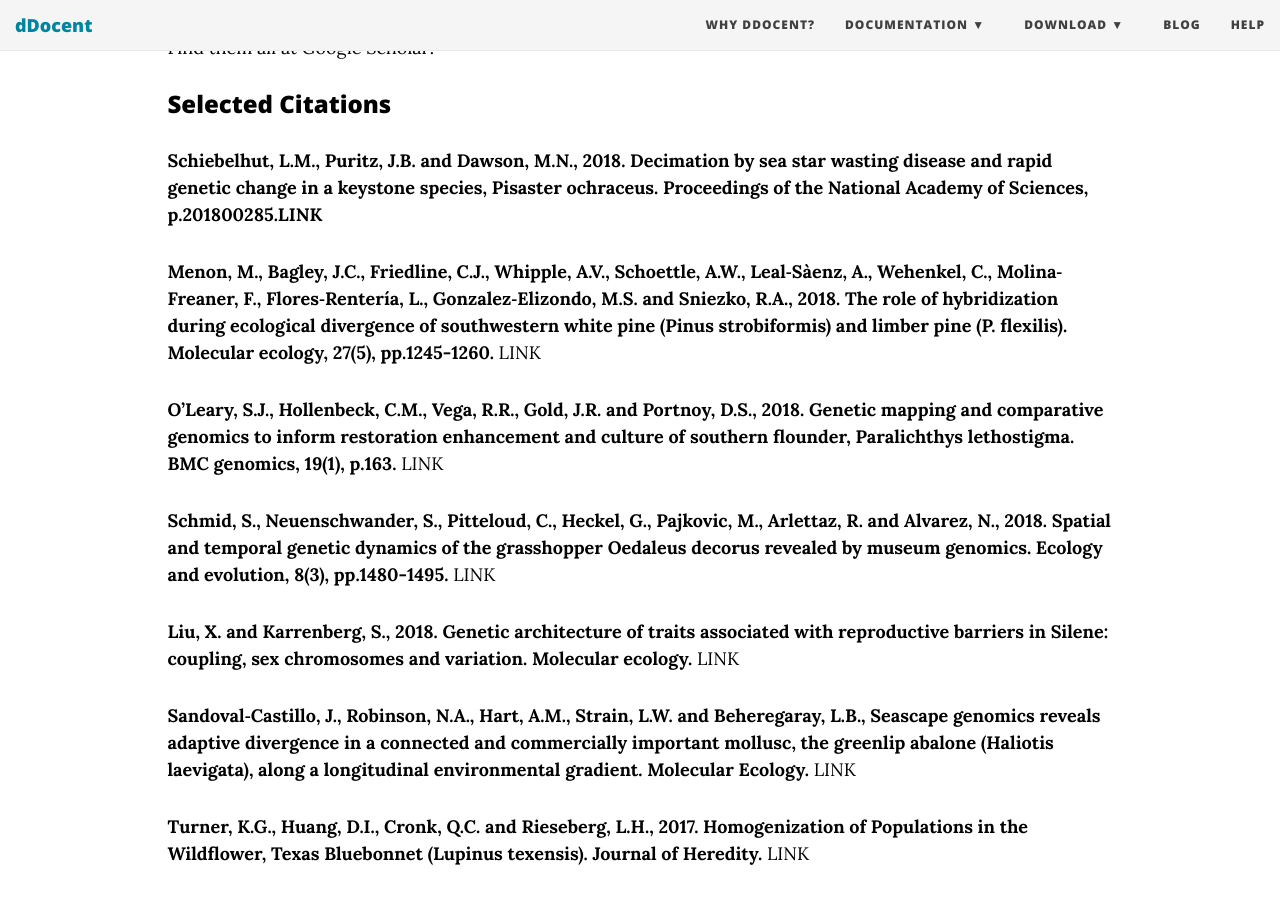
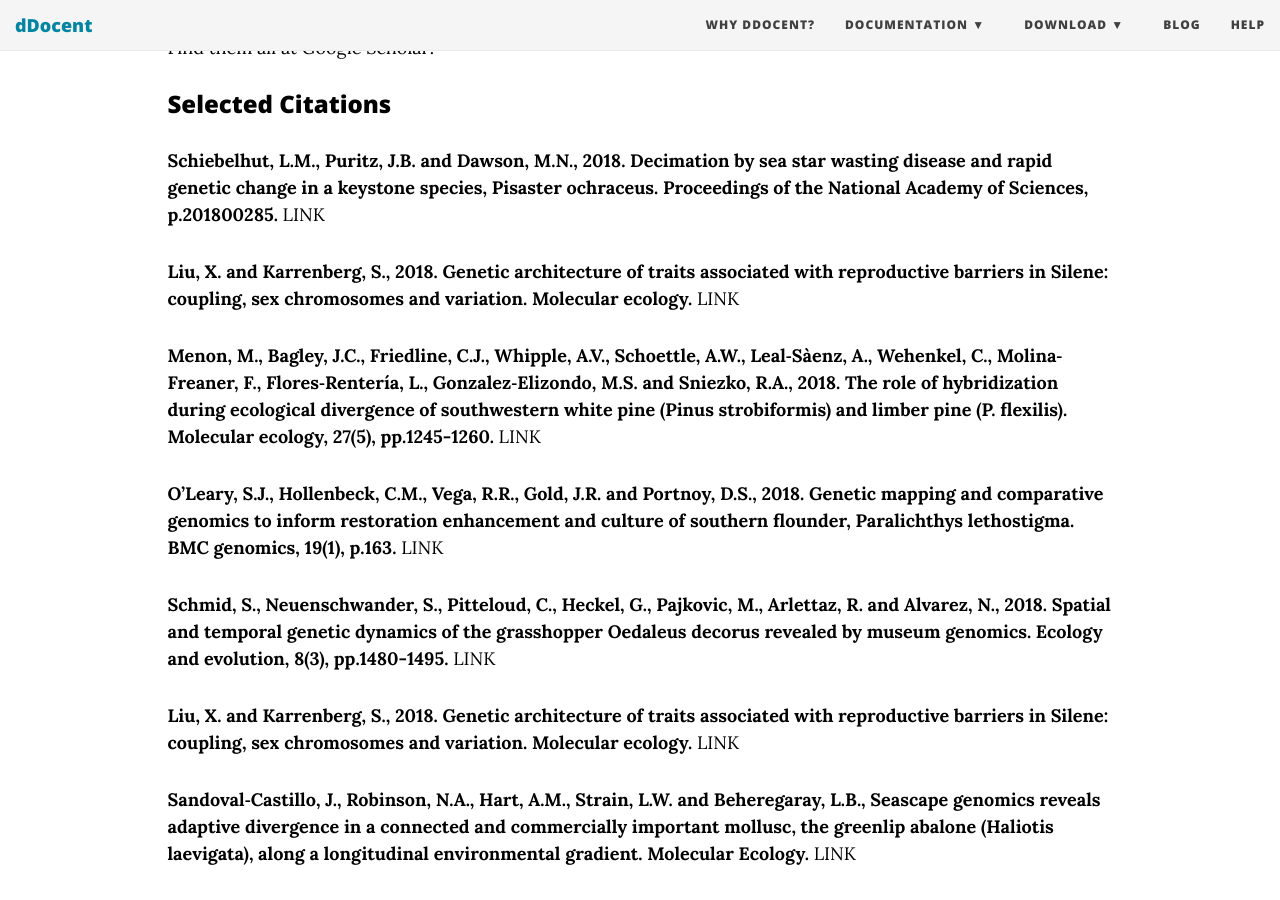
Before and after one commit to jpuritz/dDocent, a Jekyll site: the page built from using.md, in a window 1280 px wide and 900 px high, scrolled down 410 px. Built offline with Jekyll 4.4.1, drawn with Linux system fonts in a browser that asks for light colours; nearby versions of some CDN libraries.

Commit message:
Update using.md

```diff
--- a/using.md
+++ b/using.md
@@ -10,7 +10,9 @@ Find them all at [Google Scholar](https://scholar.google.com/scholar?cites=14803
 
 ### Selected Citations
 
-**Schiebelhut, L.M., Puritz, J.B. and Dawson, M.N., 2018. Decimation by sea star wasting disease and rapid genetic change in a keystone species, Pisaster ochraceus. Proceedings of the National Academy of Sciences, p.201800285.[LINK](../../PNAS.pdf)**
+**Schiebelhut, L.M., Puritz, J.B. and Dawson, M.N., 2018. Decimation by sea star wasting disease and rapid genetic change in a keystone species, Pisaster ochraceus. Proceedings of the National Academy of Sciences, p.201800285.** [LINK](../../PNAS.pdf)
+
+**Liu, X. and Karrenberg, S., 2018. Genetic architecture of traits associated with reproductive barriers in Silene: coupling, sex chromosomes and variation. Molecular ecology.** [LINK](https://onlinelibrary.wiley.com/doi/abs/10.1111/mec.14562)
 
 **Menon, M., Bagley, J.C., Friedline, C.J., Whipple, A.V., Schoettle, A.W., Leal‐Sàenz, A., Wehenkel, C., Molina‐Freaner, F., Flores‐Rentería, L., Gonzalez‐Elizondo, M.S. and Sniezko, R.A., 2018. The role of hybridization during ecological divergence of southwestern white pine (Pinus strobiformis) and limber pine (P. flexilis). Molecular ecology, 27(5), pp.1245-1260.** [LINK](https://www.fs.fed.us/rm/pubs_journals/2017/rmrs_2017_menon_m001.pdf)
 
```
